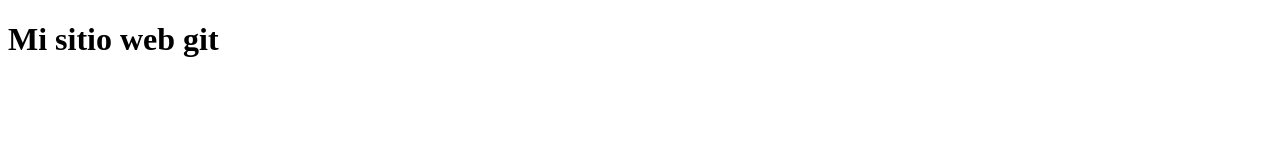
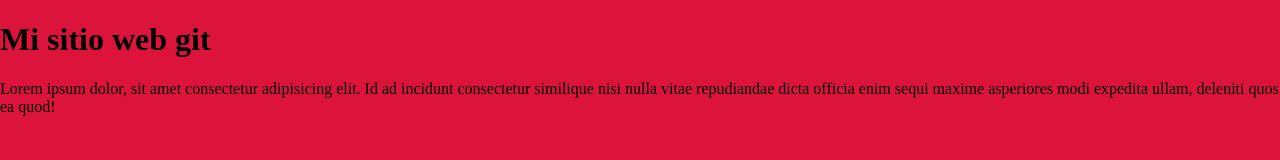
Before and after one commit to MA8079/Proyecto-WebGit, a plain HTML site: page index.html in a window 1280 px wide. Drawn offline with Linux system fonts and the light colour scheme.

Commit message:
Color de fondo y cabecera

```diff
--- /dev/null
+++ b/css/estilos.css
@@ -0,0 +1,6 @@
+body {
+    padding: 0;
+    margin: 0;
+    background-color: crimson;
+
+}
--- a/index.html
+++ b/index.html
@@ -3,8 +3,18 @@
     <head>
         <meta charset="UTF-8">
         <title>Inicio</title>
+        <link href="css/estilos.css" rel="stylesheet" type="text/css">
     </head>
     <body>
-        <h1>Mi sitio web git</h1>
+        <header>
+            <h1>Mi sitio web git</h1>
+        </header>
+        <section>
+            <p>
+                Lorem ipsum dolor, sit amet consectetur adipisicing elit. Id ad incidunt consectetur similique nisi nulla
+                vitae repudiandae dicta officia enim sequi maxime asperiores modi expedita ullam, deleniti quos ea quod!
+            </p>
+        </section>
+
     </body>
 </html>
```
Also changed, not shown: js/usuario.js (added).
